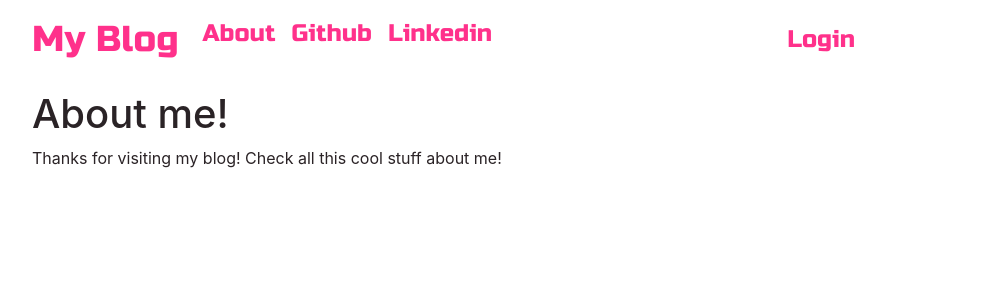
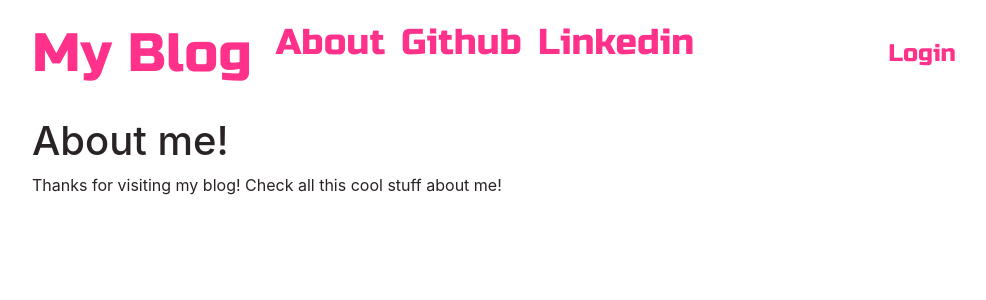
Before and after one commit to santhu3064/Personal-Blog, a Django app: page /about/ in a window 1280 px wide. Shown: the top 300 px of the page, without its empty margins (53-1039 px from the left). Run offline with Django 3.2, Linux system fonts and the light colour scheme; some libraries are stand-ins or nearby versions.

Commit message:
cahanges

```diff
--- a/Blog/rvl_blog/templates/rvl_blog/base.html
+++ b/Blog/rvl_blog/templates/rvl_blog/base.html
@@ -15,7 +15,7 @@
 <!--  NAVBAR-->
 <nav class="navbar navbar-default navbar-expand-lg techfont custom-navbar">
     <div class="container">
-        <ul class="navbar-nav mr-auto">
+        <ul class="navbar-nav mr-auto bigbrand">
             <li class="nav-item active"><a class="navbar-brand bigbrand" href="{% url 'post_list' %}">My Blog</a></li>
             <li class="nav-item active"><a class="nav-link" href="{% url 'about' %}">About</a></li>
             <li class="nav-item active"><a class="nav-link" href="https://github.com/santhu3064">Github</a></li>
--- a/Blog/rvl_blog/views.py
+++ b/Blog/rvl_blog/views.py
@@ -73,7 +73,7 @@
 
 
 
-@login_required
+
 def add_comment_to_post(request, pk):
     post = get_object_or_404(Post, pk=pk)
     if request.method == "POST":
```
